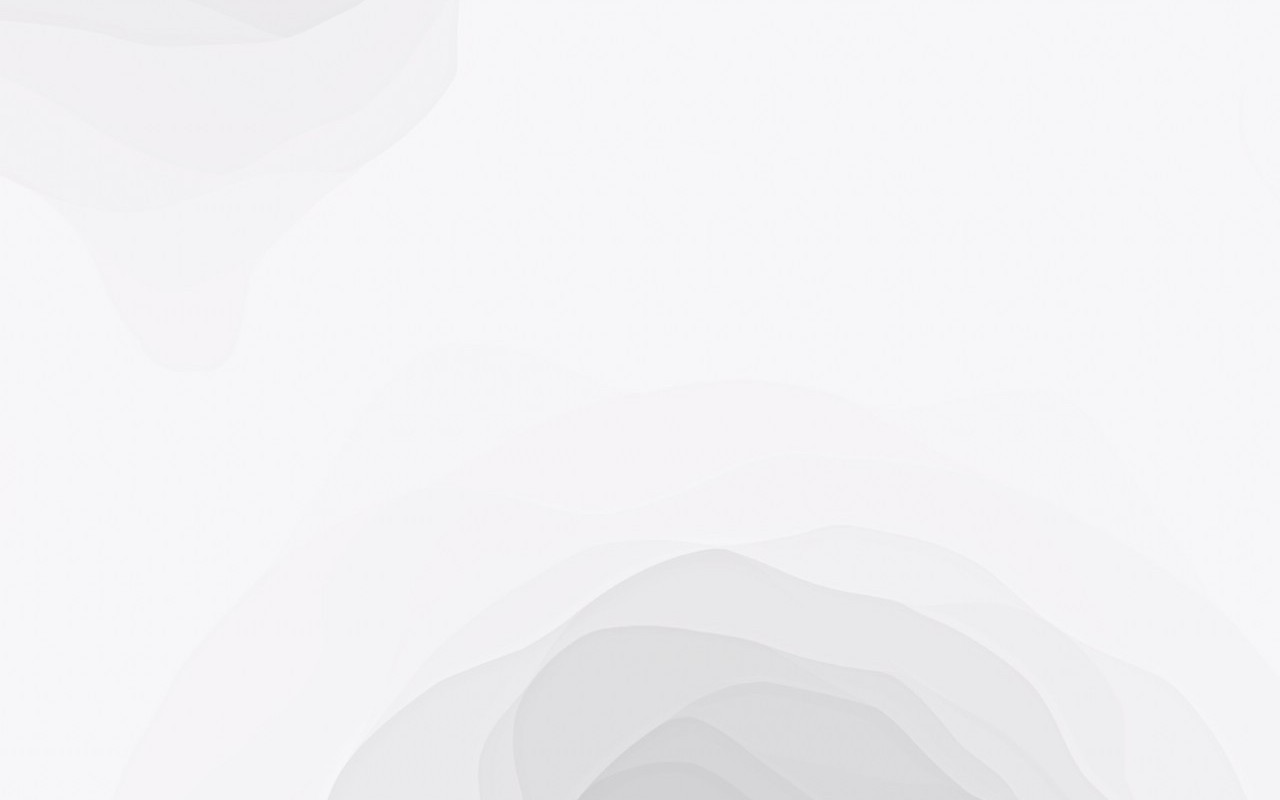
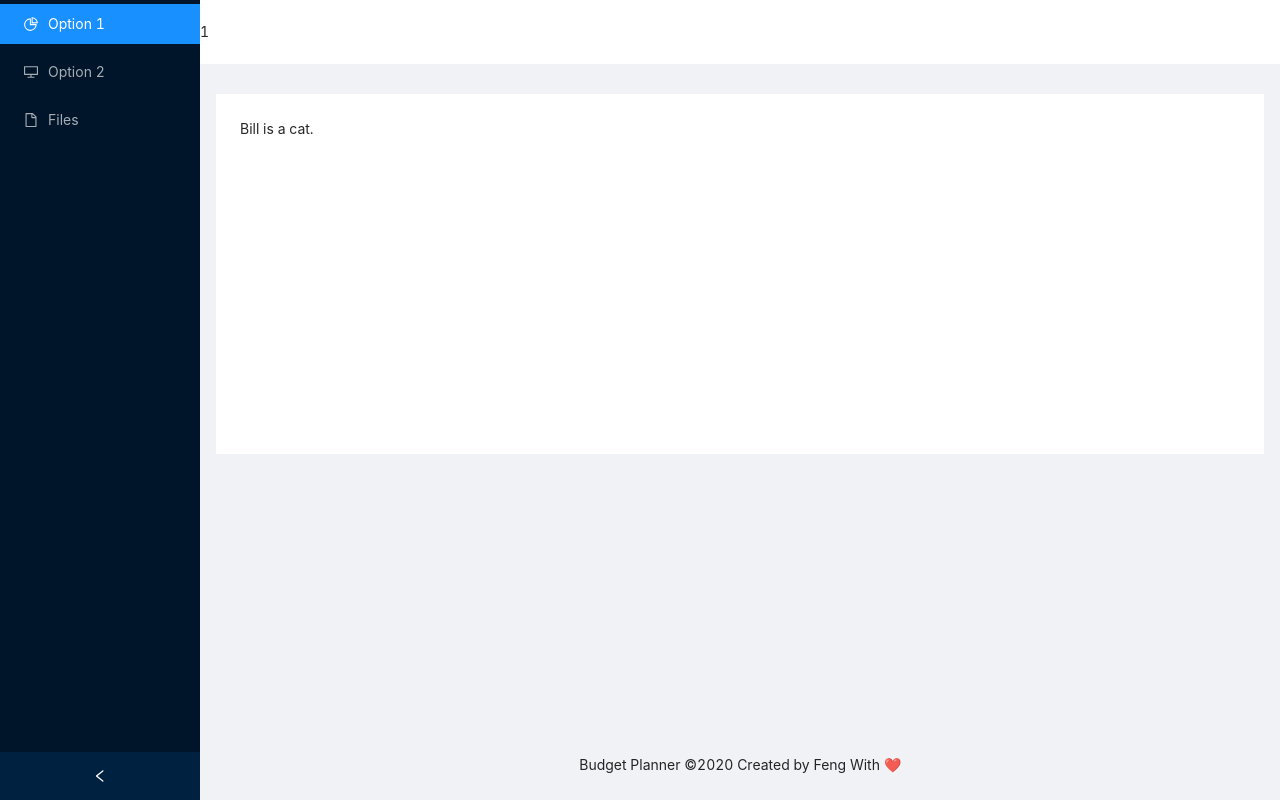
Before and after one commit to aldy97/Budget-Planner, a React (Create React App) app in the folder client/: page /home/1 in a window 1280 px wide. Built offline with nearby package versions, Linux system fonts and the light colour scheme.

Commit message:
finished home layout

```diff
--- a/client/public/index.html
+++ b/client/public/index.html
@@ -37,6 +37,27 @@
         background-repeat: no-repeat;
         background-size: 100% auto;
       }
+      #components-layout-demo-custom-trigger .trigger {
+        font-size: 18px;
+        line-height: 64px;
+        padding: 0 24px;
+        cursor: pointer;
+        transition: color 0.3s;
+      }
+
+      #components-layout-demo-custom-trigger .trigger:hover {
+        color: #1890ff;
+      }
+
+      #components-layout-demo-custom-trigger .logo {
+        height: 32px;
+        background: rgba(255, 255, 255, 0.3);
+        margin: 16px;
+      }
+
+      .site-layout .site-layout-background {
+        background: #fff;
+      }
     </style>
     <!--
       This HTML file is a template.
--- a/client/src/App.tsx
+++ b/client/src/App.tsx
@@ -12,7 +12,7 @@ const App: React.FC = () => {
     <Provider store={store}>
       <BrowserRouter>
         <Route path="/" exact component={() => <Login></Login>}></Route>
-        <Route path="/home" exact component={() => <Home></Home>}></Route>
+        <Route path="/home/:email" exact component={() => <Home></Home>}></Route>
       </BrowserRouter>
     </Provider>
   );
--- a/client/src/components/Login/LoginForm.tsx
+++ b/client/src/components/Login/LoginForm.tsx
@@ -16,12 +16,14 @@ function LoginForm() {
 
   const [isLogin, setIsLogin] = useState(false);
 
+  const [routerPath, setRouterPath] = useState("");
+
   const handleLoginBtnClick = async () => {
     const request = { email, password };
     const response = await axios.post("/api/login", request);
-    console.log(response);
     if (response.data === "Login success") {
       message.success("Login success!");
+      setRouterPath(`/home/${email}`);
       setIsLogin(true);
     } else {
       message.error(response.data);
@@ -64,7 +66,7 @@ function LoginForm() {
       </Form.Item>
     </StyledForm>
   ) : (
-    <Redirect to="/home"></Redirect>
+    <Redirect to={routerPath}></Redirect>
   );
 }
 
--- a/client/src/pages/Home.tsx
+++ b/client/src/pages/Home.tsx
@@ -1,7 +1,51 @@
-import React from "react";
+import React, { useState } from "react";
+import { Layout, Menu } from "antd";
+import { DesktopOutlined, PieChartOutlined, FileOutlined } from "@ant-design/icons";
+
+const email = window.location.href.split("/")[4];
 
 function Home() {
-  return <div>This is Home</div>;
+  const { Header, Content, Footer, Sider } = Layout;
+  const { SubMenu } = Menu;
+  const [collapsed, setCollapsed] = useState(false);
+  const toggle = () => {
+    setCollapsed(!collapsed);
+  };
+
+  return (
+    <Layout style={{ minHeight: "100vh" }}>
+      <Sider collapsible collapsed={collapsed} onCollapse={toggle}>
+        <div className="logo" />
+        <Menu theme="dark" defaultSelectedKeys={["1"]} mode="inline">
+          <Menu.Item key="1" icon={<PieChartOutlined />}>
+            Option 1
+          </Menu.Item>
+          <Menu.Item key="2" icon={<DesktopOutlined />}>
+            Option 2
+          </Menu.Item>
+          <Menu.Item key="9" icon={<FileOutlined />}>
+            Files
+          </Menu.Item>
+        </Menu>
+      </Sider>
+      <Layout className="site-layout">
+        <Header className="site-layout-background" style={{ padding: 0 }}>
+          <div>{email}</div>
+        </Header>
+        <Content style={{ margin: "0 16px" }}>
+          <div
+            className="site-layout-background"
+            style={{ padding: 24, minHeight: 360, marginTop: 30 }}
+          >
+            Bill is a cat.
+          </div>
+        </Content>
+        <Footer style={{ textAlign: "center" }}>
+          Budget Planner ©2020 Created by Feng With ❤️
+        </Footer>
+      </Layout>
+    </Layout>
+  );
 }
 
 export default Home;
```
